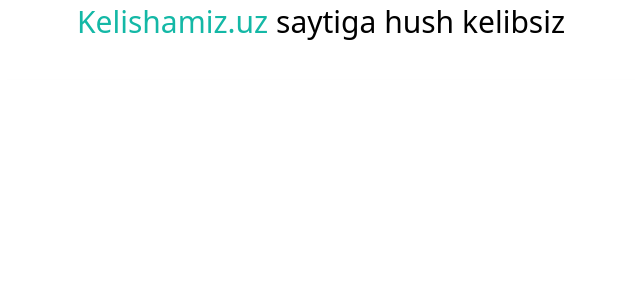
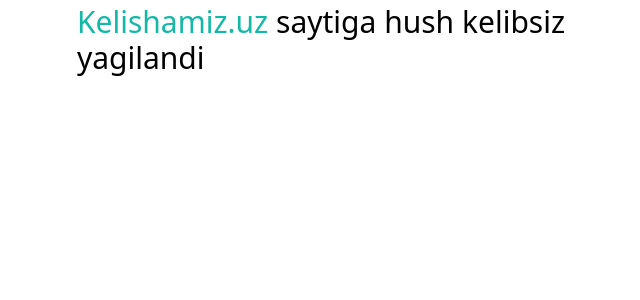
Before and after one commit to baxtiyorWeb/kelishamiz-uz, a React (Vite) app: page /auth in a window 1280 px wide. Shown: the top 300 px of the page, without its empty margins (319-959 px from the left). Built offline with nearby package versions, Linux system fonts and the light colour scheme.

Commit message:
yangilandi

```diff
--- a/src/common/layout/authLayout.jsx
+++ b/src/common/layout/authLayout.jsx
@@ -1,13 +1,14 @@
-import { Outlet } from "react-router-dom";
+import { Outlet } from 'react-router-dom';
 
 const AuthLayout = () => {
 	return (
-    <div className="flex h-[100vh] w-full flex-col items-center justify-center">
-      <h1 className="mb-10 mt-1 text-3xl">
-        <span className="text-teal-500">Kelishamiz.uz</span> saytiga hush
+		<div className='flex h-[100vh] w-full flex-col items-center justify-center'>
+			<h1 className='mb-10 mt-1 text-3xl'>
+				<span className='text-teal-500'>Kelishamiz.uz</span> saytiga hush
 				kelibsiz
+				<h1>yagilandi</h1>
 			</h1>
-      <div className="flex h-[780px] w-[650px] items-center justify-center bg-white shadow-lg">
+			<div className='flex h-[780px] w-[650px] items-center justify-center bg-white shadow-lg'>
 				<Outlet />
 			</div>
 		</div>
```
Lines whose indentation alone changed are shown as unchanged.
